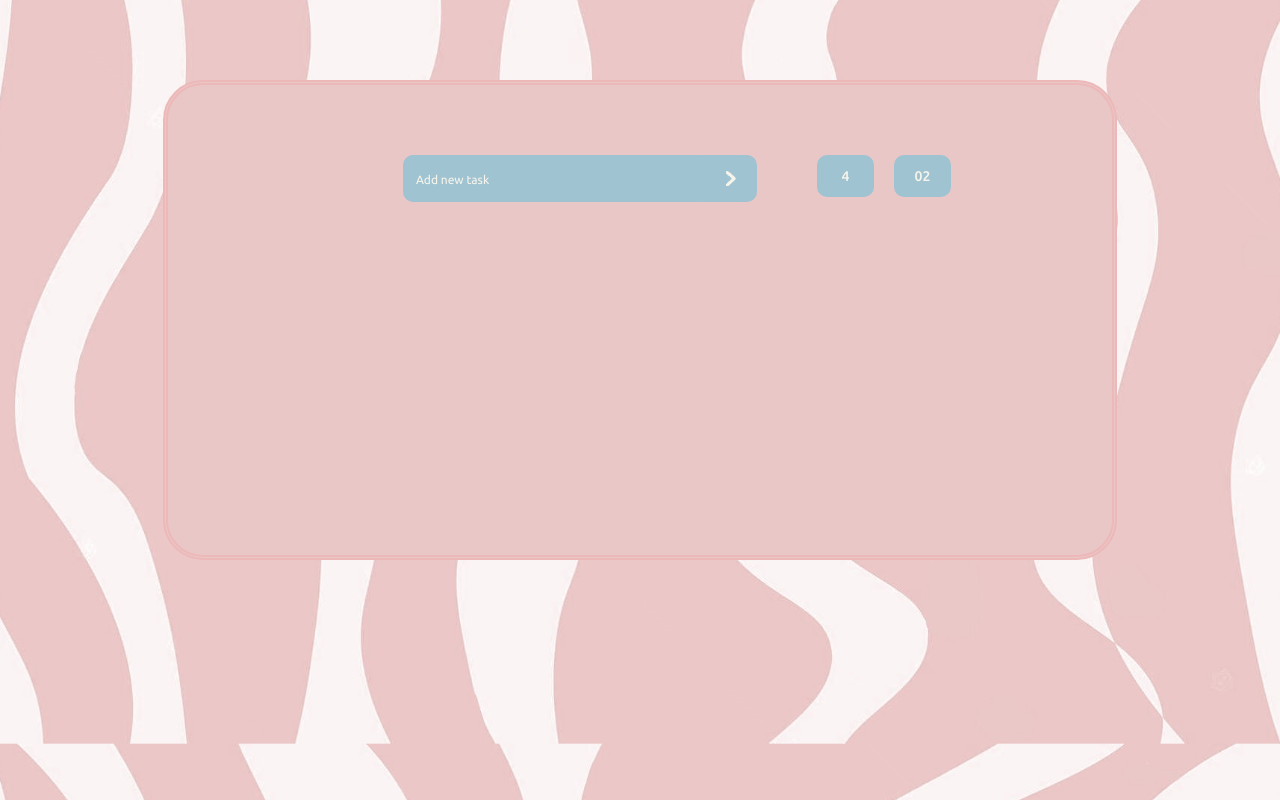
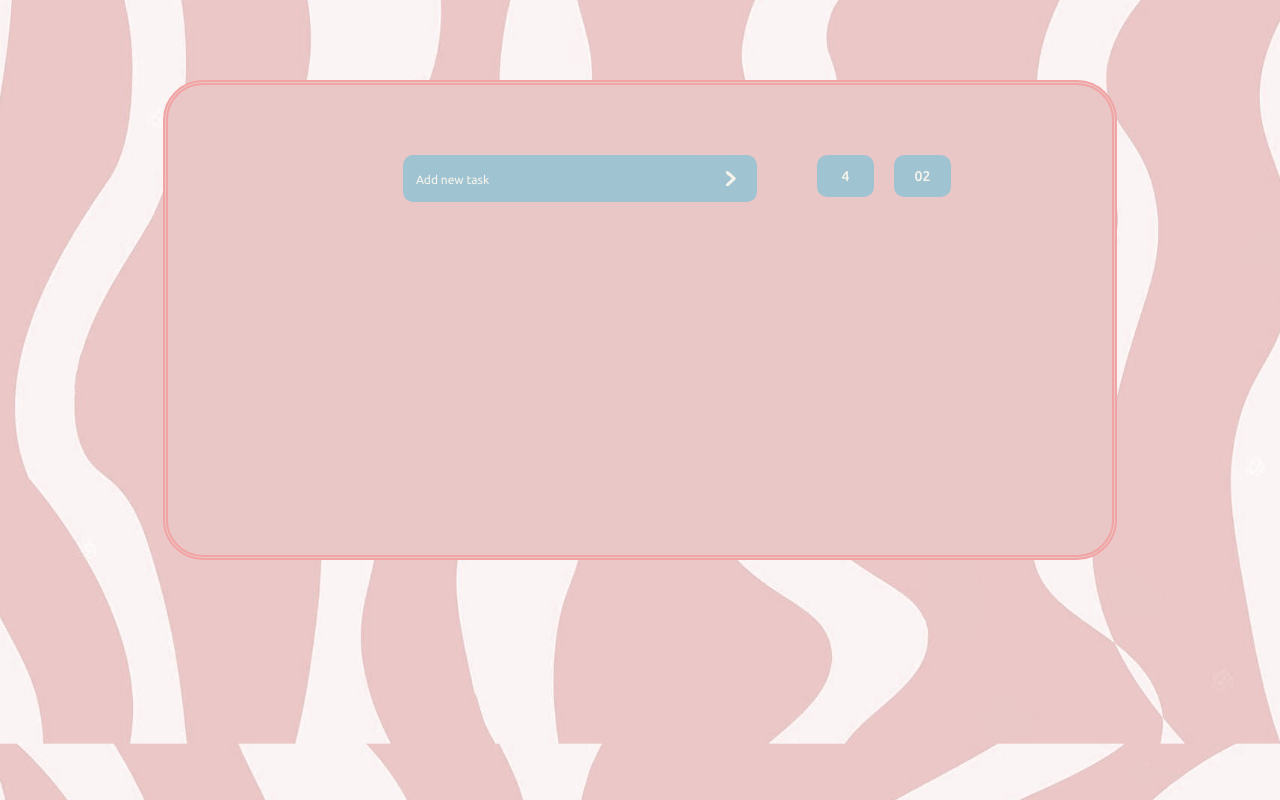
Before and after one commit to volonin/To-do-list, a plain HTML site: page index.html in a window 1280 px wide. Drawn offline with Linux system fonts and the light colour scheme.

Commit message:
changing styles

```diff
--- a/style.css
+++ b/style.css
@@ -44,7 +44,7 @@ body{
     padding: 30px;
     padding-bottom: 40px;
     transition: 0.4s;
-    border: 5px double #ecb8b8;
+    border: 5px double #f2a3a3;
 }
 .window header{
     width: 100%;
```
